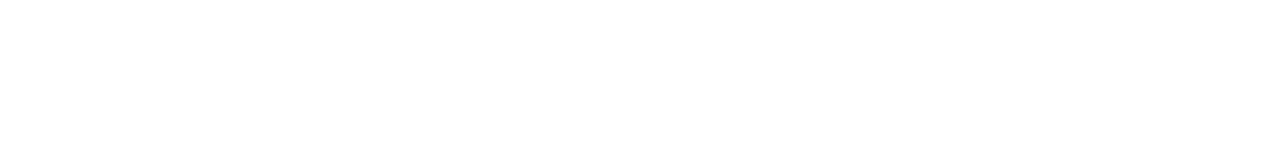
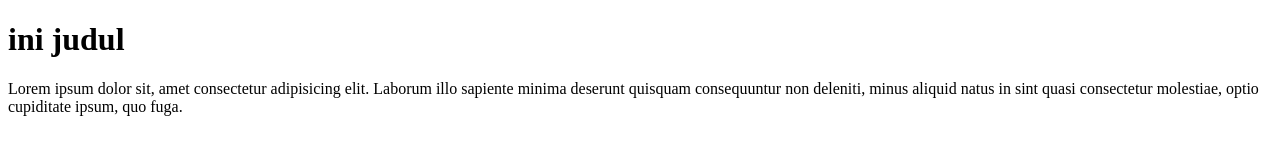
Before and after one commit to xjakxx/new_repo-1, a plain HTML site: page index.html in a window 1280 px wide. Drawn offline with Linux system fonts and the light colour scheme.

Commit message:
first content

```diff
--- a/index.html
+++ b/index.html
@@ -1,12 +1,18 @@
 <!DOCTYPE html>
 <html lang="en">
-<head>
-    <meta charset="UTF-8">
-    <meta http-equiv="X-UA-Compatible" content="IE=edge">
-    <meta name="viewport" content="width=device-width, initial-scale=1.0">
+  <head>
+    <meta charset="UTF-8" />
+    <meta http-equiv="X-UA-Compatible" content="IE=edge" />
+    <meta name="viewport" content="width=device-width, initial-scale=1.0" />
     <title>Document</title>
-</head>
-<body>
-
-</body>
+  </head>
+  <body>
+    <h1>ini judul</h1>
+    <p>
+      Lorem ipsum dolor sit, amet consectetur adipisicing elit. Laborum illo
+      sapiente minima deserunt quisquam consequuntur non deleniti, minus aliquid
+      natus in sint quasi consectetur molestiae, optio cupiditate ipsum, quo
+      fuga.
+    </p>
+  </body>
 </html>
```
